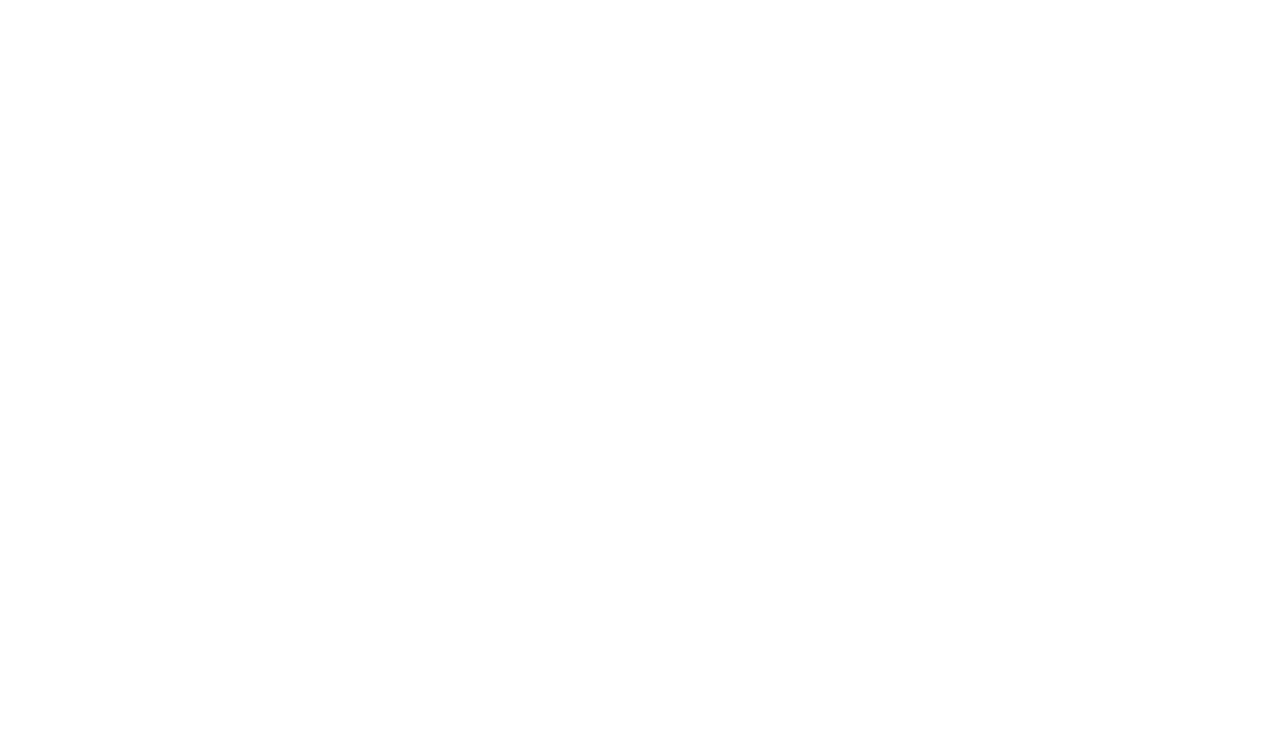
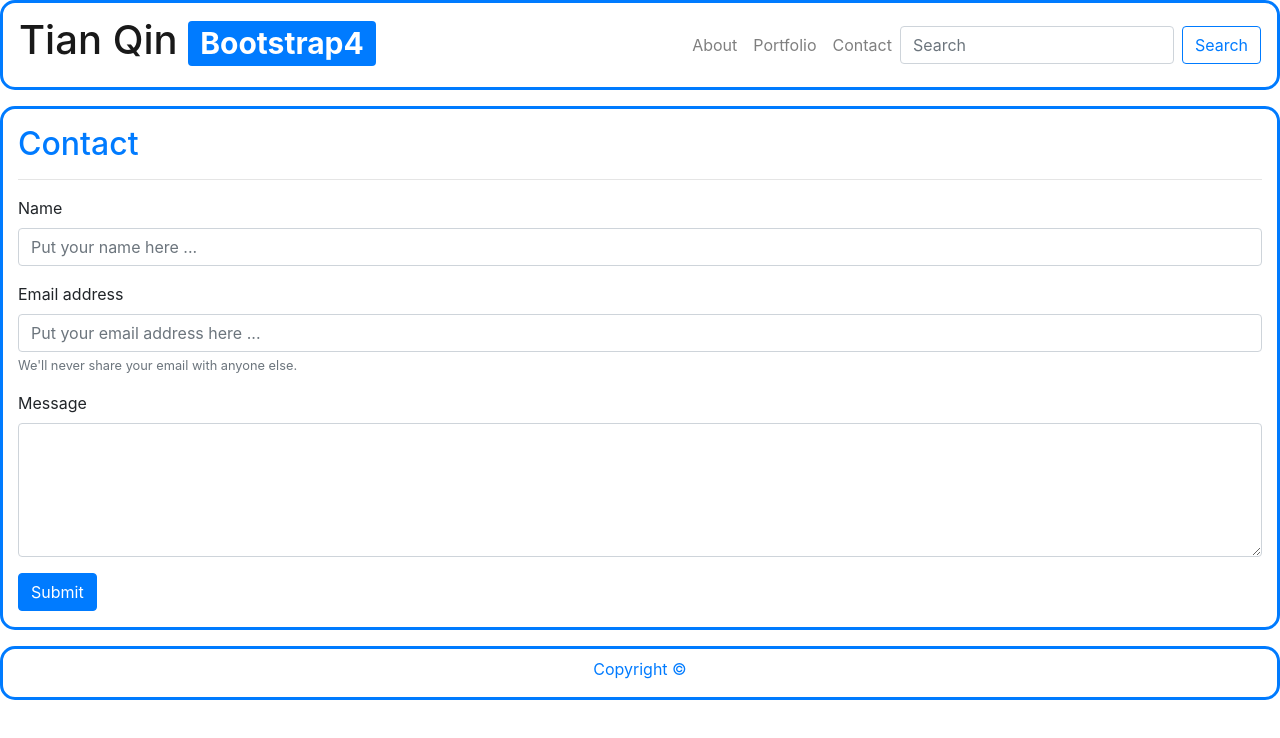
Before and after one commit to DIAOSI29/Bootstrap-Portfolio, a plain HTML site: page contact.html in a window 1280 px wide. Drawn offline with nearby package versions, Linux system fonts and the light colour scheme.

Commit message:
added url address for nav bar page button

```diff
--- a/contact.html
+++ b/contact.html
@@ -0,0 +1,154 @@
+<!DOCTYPE html>
+<html lang="en">
+  <head>
+    <meta charset="UTF-8" />
+    <meta name="viewport" content="width=device-width, initial-scale=1.0" />
+    <meta http-equiv="X-UA-Compatible" content="ie=edge" />
+    <link
+      rel="stylesheet"
+      href="https://stackpath.bootstrapcdn.com/bootstrap/4.3.1/css/bootstrap.min.css"
+      integrity="sha384-ggOyR0iXCbMQv3Xipma34MD+dH/1fQ784/j6cY/iJTQUOhcWr7x9JvoRxT2MZw1T"
+      crossorigin="anonymous"
+    />
+    <script
+      src="https://kit.fontawesome.com/a1562d6d36.js"
+      crossorigin="anonymous"
+    ></script>
+    <title>About Me</title>
+  </head>
+  <body>
+    <div
+      class="container=fuild"
+      style="border: 3px solid #007bff; border-radius: 15px"
+    >
+      <nav class="navbar navbar-expand-lg navbar-light bg-lights">
+        <a class="navbar-brand" href="#">
+          <h1 class="mr-2">
+            Tian Qin <span class="badge badge-primary">Bootstrap4</span>
+          </h1>
+        </a>
+
+        <div class="ml-auto">
+          <button
+            class="navbar-toggler"
+            type="button"
+            data-toggle="collapse"
+            data-target="#navbarSupportedContent"
+            aria-controls="navbarSupportedContent"
+            aria-expanded="false"
+            aria-label="Toggle navigation"
+          >
+            <span class="navbar-toggler-icon"></span>
+          </button>
+
+          <div class="collapse navbar-collapse" id="navbarSupportedContent">
+            <ul class="navbar-nav mr-auto">
+              <li class="nav-item">
+                <a
+                  class="nav-link"
+                  href="file:///Users/a-p-o-s/Desktop/UWACB/A2/Bootstrap-Portfolio/index.html"
+                  >About</a
+                >
+              </li>
+              <li class="nav-item">
+                <a
+                  class="nav-link"
+                  href="file:///Users/a-p-o-s/Desktop/UWACB/A2/Bootstrap-Portfolio/portfolio.html"
+                  >Portfolio</a
+                >
+              </li>
+
+              <li class="nav-item">
+                <a
+                  class="nav-link"
+                  href="file:///Users/a-p-o-s/Desktop/UWACB/A2/Bootstrap-Portfolio/contact.html"
+                  >Contact</a
+                >
+              </li>
+            </ul>
+            <form class="form-inline my-2 my-lg-0">
+              <input
+                class="form-control mr-sm-2"
+                type="search"
+                placeholder="Search"
+                aria-label="Search"
+              />
+              <button
+                class="btn btn-outline-primary my-2 my-sm-0"
+                type="submit"
+              >
+                Search
+              </button>
+            </form>
+          </div>
+        </div>
+      </nav>
+    </div>
+
+    <div
+      class="container-fluid my-3"
+      style="border: 3px solid #007bff; border-radius: 15px"
+    >
+      <div class="contactPageContent my-3">
+        <form>
+          <h2 class="text-primary text-lg">Contact</h2>
+          <hr class="w-100" />
+          <div class="form-group">
+            <label for="Name">Name</label>
+            <input
+              type="text"
+              class="form-control"
+              id="Name"
+              placeholder="Put your name here ..."
+            />
+          </div>
+          <div class="form-group">
+            <label for="exampleInputEmail1">Email address</label>
+            <input
+              type="email"
+              class="form-control"
+              id="exampleInputEmail1"
+              aria-describedby="emailHelp"
+              placeholder="Put your email address here ..."
+            />
+            <small id="emailHelp" class="form-text text-muted"
+              >We'll never share your email with anyone else.</small
+            >
+          </div>
+
+          <div class="form-group">
+            <label for="Message">Message</label>
+            <textarea class="form-control" id="Message" rows="5"></textarea>
+          </div>
+
+          <button type="submit" class="btn btn-primary">Submit</button>
+        </form>
+      </div>
+    </div>
+
+    <div
+      class="container-fluid mt-3"
+      style="border: 3px solid #007bff; border-radius: 15px"
+    >
+      <p class="text-center text-primary text-bold mt-2">
+        Copyright ©
+      </p>
+    </div>
+
+    <script
+      src="https://code.jquery.com/jquery-3.3.1.slim.min.js"
+      integrity="sha384-q8i/X+965DzO0rT7abK41JStQIAqVgRVzpbzo5smXKp4YfRvH+8abtTE1Pi6jizo"
+      crossorigin="anonymous"
+    ></script>
+    <script
+      src="https://cdnjs.cloudflare.com/ajax/libs/popper.js/1.14.7/umd/popper.min.js"
+      integrity="sha384-UO2eT0CpHqdSJQ6hJty5KVphtPhzWj9WO1clHTMGa3JDZwrnQq4sF86dIHNDz0W1"
+      crossorigin="anonymous"
+    ></script>
+    <script
+      src="https://stackpath.bootstrapcdn.com/bootstrap/4.3.1/js/bootstrap.min.js"
+      integrity="sha384-JjSmVgyd0p3pXB1rRibZUAYoIIy6OrQ6VrjIEaFf/nJGzIxFDsf4x0xIM+B07jRM"
+      crossorigin="anonymous"
+    ></script>
+  </body>
+</html>
```
Also changed, not shown: index.html (+10 -2 lines), portfolio.html (+146 -2 lines).
